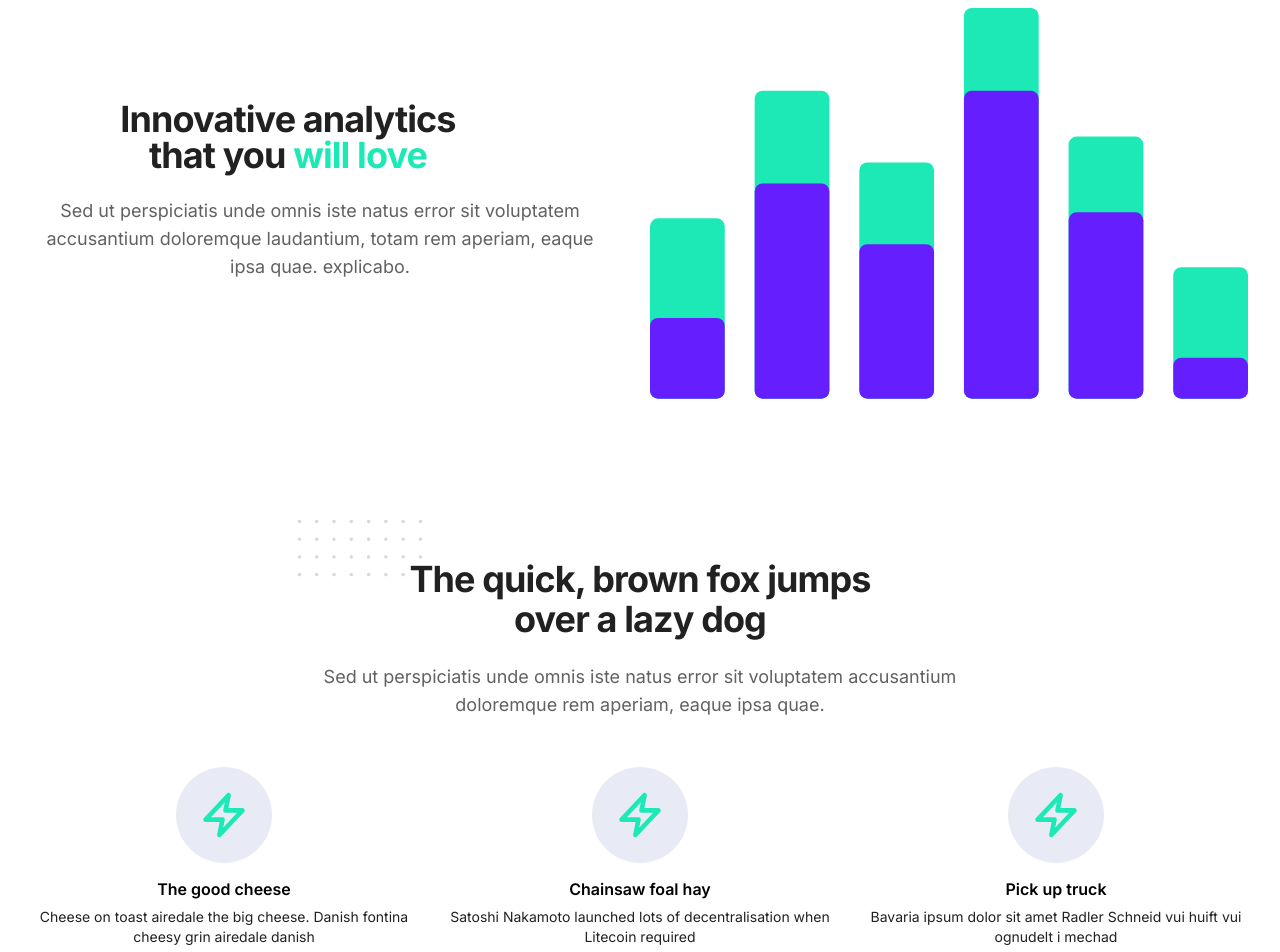
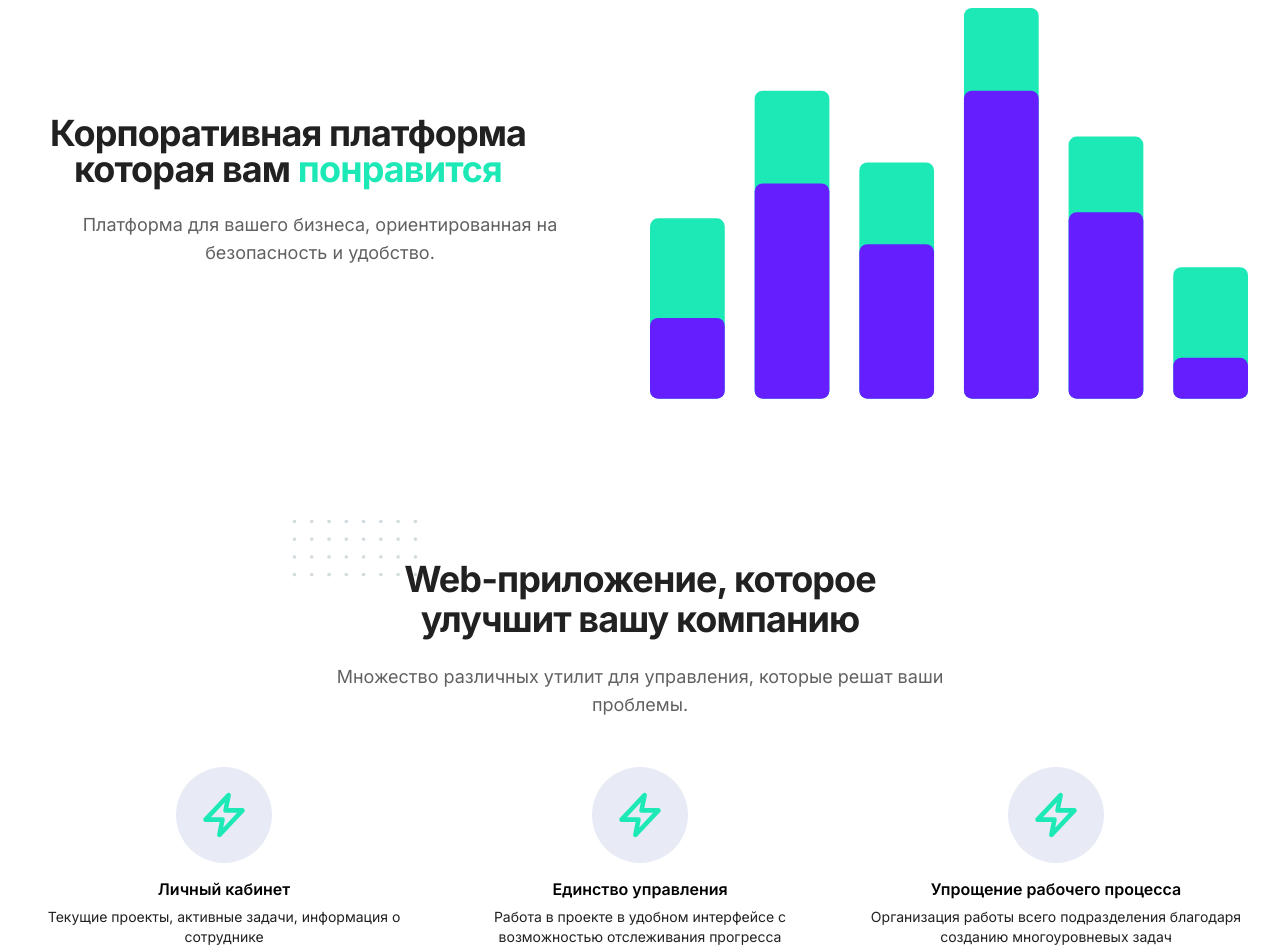
Before and after one commit to eightbyte81/mint-client, a React (Create React App) app: page / in a window 1280 px wide. Shown: the part 160-1112 px from the top of the page. Built offline with nearby package versions, Linux system fonts and the light colour scheme.

Commit message:
Updated main page info

```diff
--- a/src/components/MainPage/Feature.js
+++ b/src/components/MainPage/Feature.js
@@ -26,13 +26,12 @@ export const Feature = () => {
                         height="24"
                     />
                     </svg>
-            <span className="relative">The</span>
-          </span>{' '}
-                    quick, brown fox jumps over a lazy dog
+                    <span className="relative">Web</span>
+                    </span>
+                        -приложение, которое улучшит вашу компанию
                 </h2>
                 <p className="text-base text-gray-700 md:text-lg">
-                    Sed ut perspiciatis unde omnis iste natus error sit voluptatem
-                    accusantium doloremque rem aperiam, eaque ipsa quae.
+                    Множество различных утилит для управления, которые решат ваши проблемы.
                 </p>
             </div>
             <div className="grid gap-8 row-gap-8 lg:grid-cols-3">
@@ -52,10 +51,9 @@ export const Feature = () => {
                             />
                         </svg>
                     </div>
-                    <h6 className="mb-2 font-semibold leading-5">The good cheese</h6>
+                    <h6 className="mb-2 font-semibold leading-5">Личный кабинет</h6>
                     <p className="max-w-md mb-3 text-sm text-gray-900 sm:mx-auto">
-                        Cheese on toast airedale the big cheese. Danish fontina cheesy grin
-                        airedale danish
+                        Текущие проекты, активные задачи, информация о сотруднике
                     </p>
                 </div>
                 <div className="sm:text-center">
@@ -74,10 +72,9 @@ export const Feature = () => {
                             />
                         </svg>
                     </div>
-                    <h6 className="mb-2 font-semibold leading-5">Chainsaw foal hay</h6>
+                    <h6 className="mb-2 font-semibold leading-5">Единство управления</h6>
                     <p className="max-w-md mb-3 text-sm text-gray-900 sm:mx-auto">
-                        Satoshi Nakamoto launched lots of decentralisation when Litecoin
-                        required
+                        Работа в проекте в удобном интерфейсе с возможностью отслеживания прогресса
                     </p>
                 </div>
                 <div className="sm:text-center">
@@ -96,10 +93,9 @@ export const Feature = () => {
                             />
                         </svg>
                     </div>
-                    <h6 className="mb-2 font-semibold leading-5">Pick up truck</h6>
+                    <h6 className="mb-2 font-semibold leading-5">Упрощение рабочего процесса</h6>
                     <p className="max-w-md mb-3 text-sm text-gray-900 sm:mx-auto">
-                        Bavaria ipsum dolor sit amet Radler Schneid vui huift vui ognudelt i
-                        mechad
+                        Организация работы всего подразделения благодаря созданию многоуровневых задач
                     </p>
                 </div>
             </div>
--- a/src/components/MainPage/Statistic.js
+++ b/src/components/MainPage/Statistic.js
@@ -5,17 +5,15 @@ export const Statistic = () => {
                 <div className="flex flex-col justify-center">
                     <div className="max-w-xl mb-6">
                         <h2 className="max-w-lg mb-6 font-sans text-3xl font-bold tracking-tight text-gray-900 sm:text-4xl sm:leading-none">
-                            Innovative analytics
+                            Корпоративная платформа
                             <br className="hidden md:block" />
-                            that you{' '}
+                            которая вам{' '}
                             <span className="inline-block text-teal-accent-400">
-                                will love
+                                понравится
                             </span>
                         </h2>
                         <p className="text-base text-gray-700 md:text-lg">
-                            Sed ut perspiciatis unde omnis iste natus error sit voluptatem
-                            accusantium doloremque laudantium, totam rem aperiam, eaque ipsa
-                            quae. explicabo.
+                            Платформа для вашего бизнеса, ориентированная на безопасность и удобство.
                         </p>
                     </div>
                 </div>
```
Lines whose indentation alone changed are shown as unchanged.
